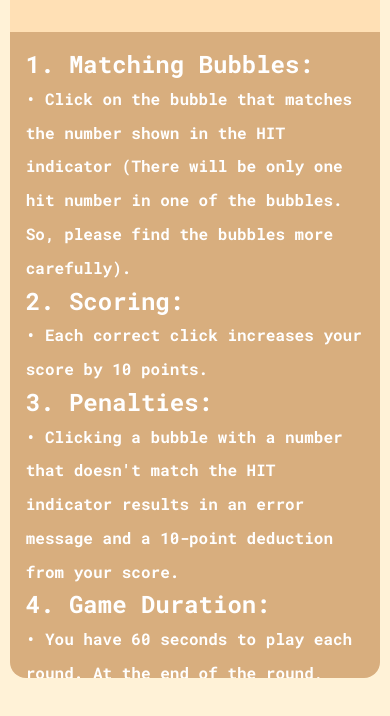
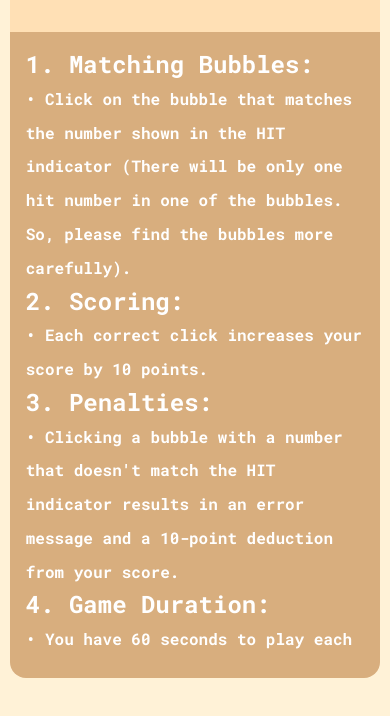
Before and after one commit to helloimabid/bubble_game, a plain HTML site: page rules.html in a window 390 px wide. Shown: the part 124-840 px from the top of the page. Drawn offline with Linux system fonts and the light colour scheme.

```diff
--- a/rules.css
+++ b/rules.css
@@ -109,7 +109,7 @@ body {
     }
 
     .describe {
-        height: calc(90% - 2rem); /* Adjust height */
+        height: calc(90% - 5rem); /* Adjust height */
         line-height: 4vh; /* Adjust line height if necessary */
     }
 
```
